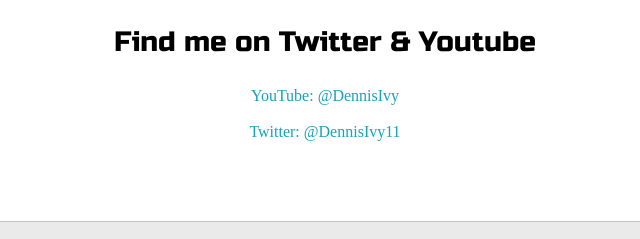
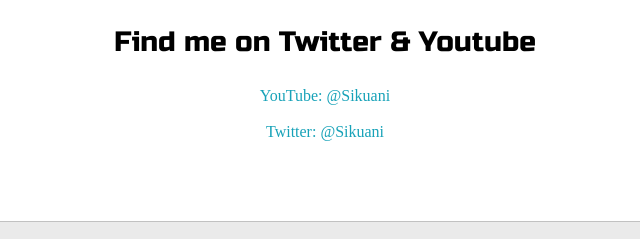
Before and after one commit to Sikuani/Portfolio, a plain HTML site: page index.html in a window 1280 px wide. Shown: the part 1079-1318 px from the top of the page, 640-1280 px from the left. Drawn offline with Linux system fonts and the light colour scheme.

Commit message:
add social media links

```diff
--- a/index.html
+++ b/index.html
@@ -130,11 +130,11 @@
 						<h3>Find me on Twitter & Youtube</h3>
 
 						<a target="_blank" href="https://www.youtube.com/c/dennisivy"
-							>YouTube: @DennisIvy</a
+							>YouTube: @Sikuani</a
 						>
 						<br />
 						<a target="_blank" href="https://twitter.com/dennisivy11"
-							>Twitter: @DennisIvy11</a
+							>Twitter: @Sikuani</a
 						>
 					</div>
 				</div>
```
